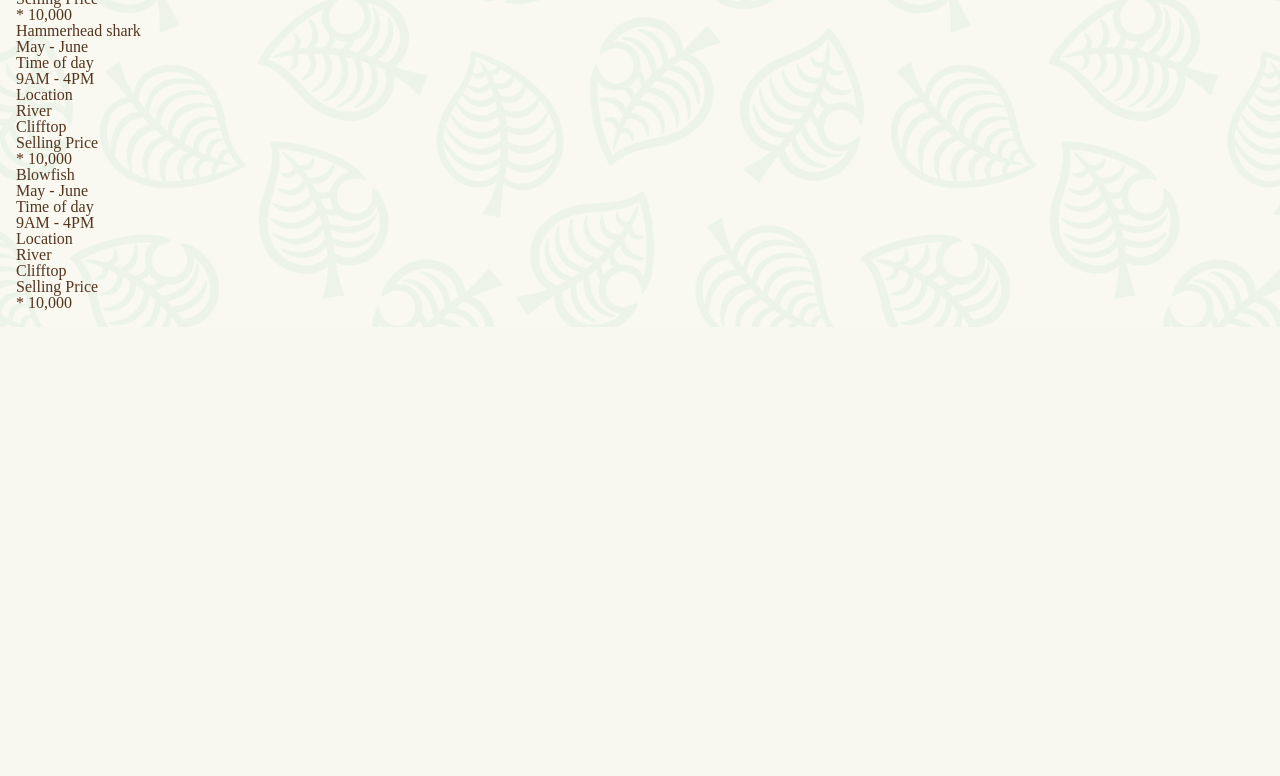
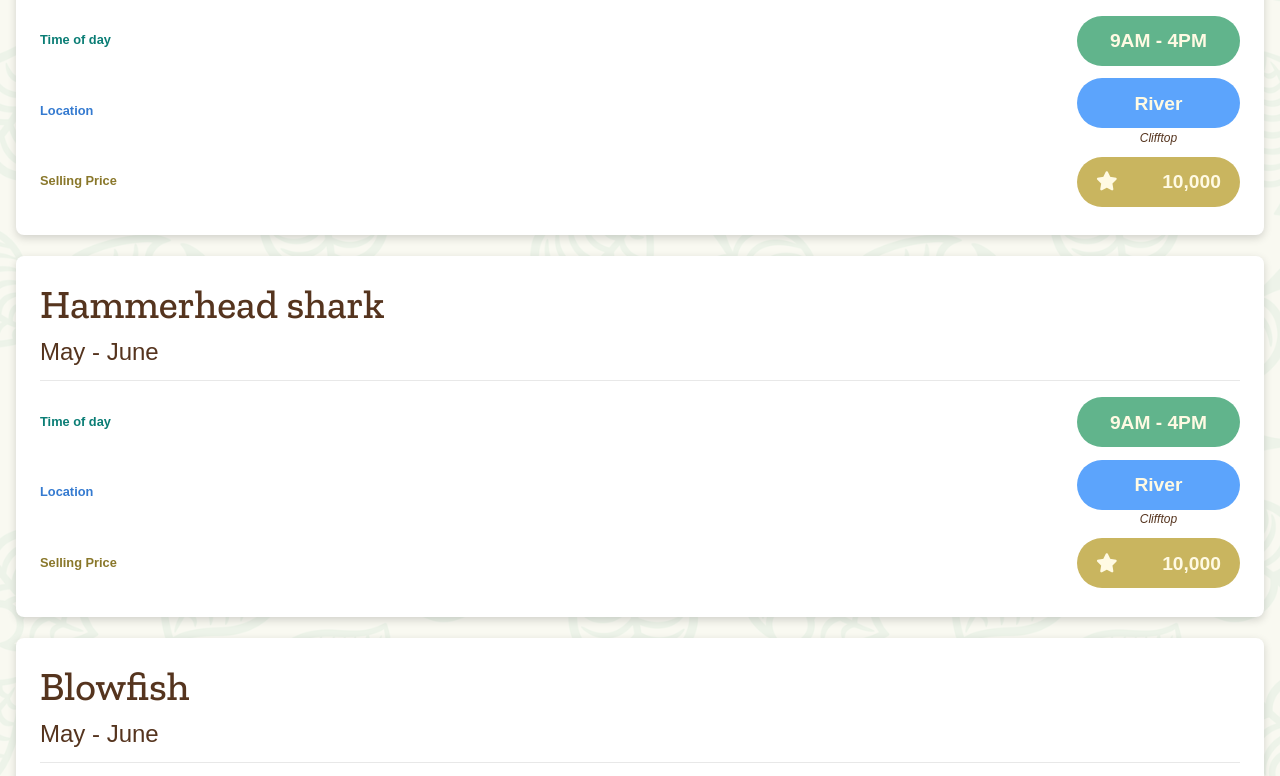
Before and after one commit to cassidygroenendaal/acnh-collecting-guide, a plain HTML site: page index.html in a window 1280 px wide. Shown: the part 475-1251 px from the top of the page. Before the commit the page ends 802 px from the top, so only its background shows below. Drawn offline with nearby package versions, Linux system fonts and the light colour scheme.

Commit message:
Style cards

```diff
--- a/assets/css/style.css
+++ b/assets/css/style.css
@@ -113,7 +113,7 @@ select::-ms-expand {
 .results-overview {
 	font-family: 'Libre Franklin', sans-serif;
 	font-weight: 400;
-	font-size: 1.666em;
+	font-size: 1.5em;
 	line-height: 1.3;
 	margin-bottom: 0.7em;
 }
@@ -139,6 +139,101 @@ select::-ms-expand {
 }
 
 /* ----------------- Results ----------------- */
+.card {
+	font-family: 'Franklin Libre', sans-serif;
+	background-color: #ffffff;
+	border-radius: 0.5em;
+	-webkit-box-shadow: 0px 3px 8px 0px rgba(0, 0, 0, 0.16);
+	-moz-box-shadow: 0px 3px 8px 0px rgba(0, 0, 0, 0.16);
+	box-shadow: 0px 3px 8px 0px rgba(0, 0, 0, 0.16);
+	padding: 1.5em;
+	padding-bottom: 1em;
+	margin: 1.3em 0;
+}
+
+.card__header {
+	border-bottom: 0.1em solid rgba(232, 232, 232, 1);
+	padding-bottom: 1em;
+	margin-bottom: 1em;
+}
+
+.card__title {
+	font-family: 'Zilla Slab', serif;
+	font-weight: 500;
+	font-size: 2.5em;
+	line-height: 1.2;
+	margin-bottom: 0.3em;
+}
+
+.card__subtitle {
+	font-weight: 300;
+	font-size: 1.5em;
+}
+
+.card__detail {
+	display: flex;
+	justify-content: space-between;
+	align-items: center;
+	margin-bottom: 0.8em;
+}
+
+.detail__title {
+	font-weight: 600;
+	font-size: 0.8em;
+}
+
+.detail__title--green {
+	color: #0a7d75;
+}
+
+.detail__title--blue {
+	color: #347ad0;
+}
+
+.detail__title--gold {
+	color: #89772a;
+}
+
+.detail__info-container {
+	text-align: center;
+}
+
+.detail__info {
+	font-weight: 700;
+	font-size: 1.2em;
+	color: #fffae3;
+	background-color: pink;
+	padding: 0.8em 1em;
+	border-radius: 3em;
+	width: 8.5em;
+	text-align: center;
+}
+
+.detail__info--green {
+	background-color: #61b48c;
+}
+
+.detail__info--blue {
+	background-color: #5ca4fc;
+}
+
+.detail__info--gold {
+	background-color: #c9b55f;
+}
+
+.detail__info--container {
+	display: flex;
+	justify-content: space-between;
+}
+
+.detail__subinfo {
+  font-weight: 300;
+  font-style: italic;
+  font-size: 0.75em;;
+  color: #55341e;
+  margin-top: 0.3em;
+}
+
 /* ----------------- Modal ----------------- */
 
 .modal {
--- a/index.html
+++ b/index.html
@@ -71,7 +71,7 @@
       </div>
 
       <!-- Results -->
-      <div id="display-results">
+      <div id="js-display-results">
 
         <div class="card">
           <div class="card__header">
@@ -88,14 +88,18 @@
 
             <div class="card__detail">
               <p class="detail__title detail__title--blue">Location</p>
+              <div class="detail__info-container">
                 <p class="detail__info detail__info--blue">River</p>
                 <p class="detail__subinfo">Clifftop</p>
+              </div>
             </div>
 
             <div class="card__detail">
               <p class="detail__title detail__title--gold">Selling
                 Price</p>
-              <p class="detail__info detail__info--gold">* 10,000</p>
+              <div class="detail__info detail__info--gold
+                detail__info--container"><i
+                  class="fas fa-star"></i><p>10,000</p></div>
             </div>
           </div>
         </div>
@@ -116,14 +120,18 @@
 
             <div class="card__detail">
               <p class="detail__title detail__title--blue">Location</p>
+              <div class="detail__info-container">
                 <p class="detail__info detail__info--blue">River</p>
                 <p class="detail__subinfo">Clifftop</p>
+              </div>
             </div>
 
             <div class="card__detail">
               <p class="detail__title detail__title--gold">Selling
                 Price</p>
-              <p class="detail__info detail__info--gold">* 10,000</p>
+              <div class="detail__info detail__info--gold
+                detail__info--container"><i
+                  class="fas fa-star"></i><p>10,000</p></div>
             </div>
           </div>
         </div>
@@ -145,14 +153,18 @@
 
             <div class="card__detail">
               <p class="detail__title detail__title--blue">Location</p>
+              <div class="detail__info-container">
                 <p class="detail__info detail__info--blue">River</p>
                 <p class="detail__subinfo">Clifftop</p>
+              </div>
             </div>
 
             <div class="card__detail">
               <p class="detail__title detail__title--gold">Selling
                 Price</p>
-              <p class="detail__info detail__info--gold">* 10,000</p>
+              <div class="detail__info detail__info--gold
+                detail__info--container"><i
+                  class="fas fa-star"></i><p>10,000</p></div>
             </div>
           </div>
 
```
Lines whose indentation alone changed are shown as unchanged.
